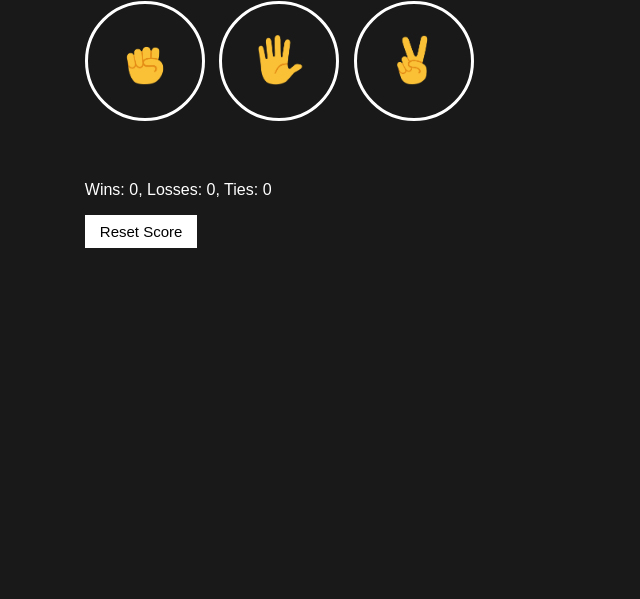
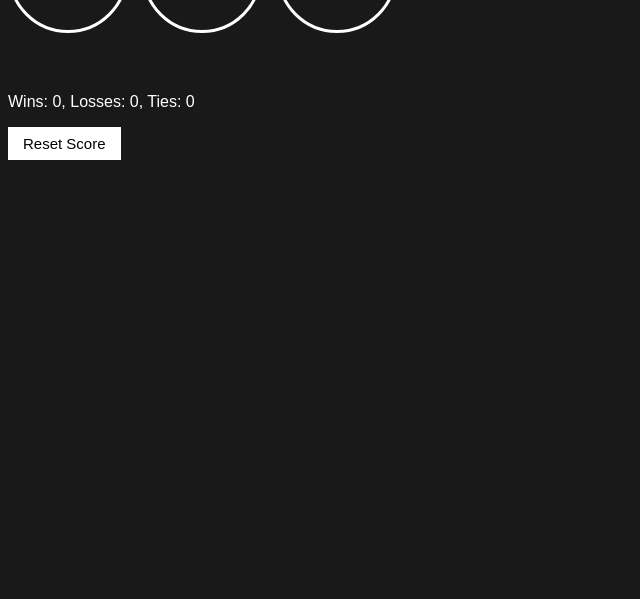
Before and after one commit to Lakshya312/interactive-web-mini-projects, a plain HTML site: page rock-paper-scissors/rock-paper-scissors.html in a window 1280 px wide. Shown: the part 201-800 px from the top of the page, without its empty margins (0-640 px from the left). Drawn offline with Linux system fonts and the light colour scheme.

Commit message:
initial commit RPS

```diff
--- a/rock-paper-scissors/styles/rock-paper-scissors.css
+++ b/rock-paper-scissors/styles/rock-paper-scissors.css
@@ -2,9 +2,6 @@ body{
   background-color: rgb(25,25,25);
   color: white;
   font-family: Arial;
-  position: fixed;
-  left: 6vw;
-  top: 10vh;
 }
 .title{
   font-size: 36px;
```
